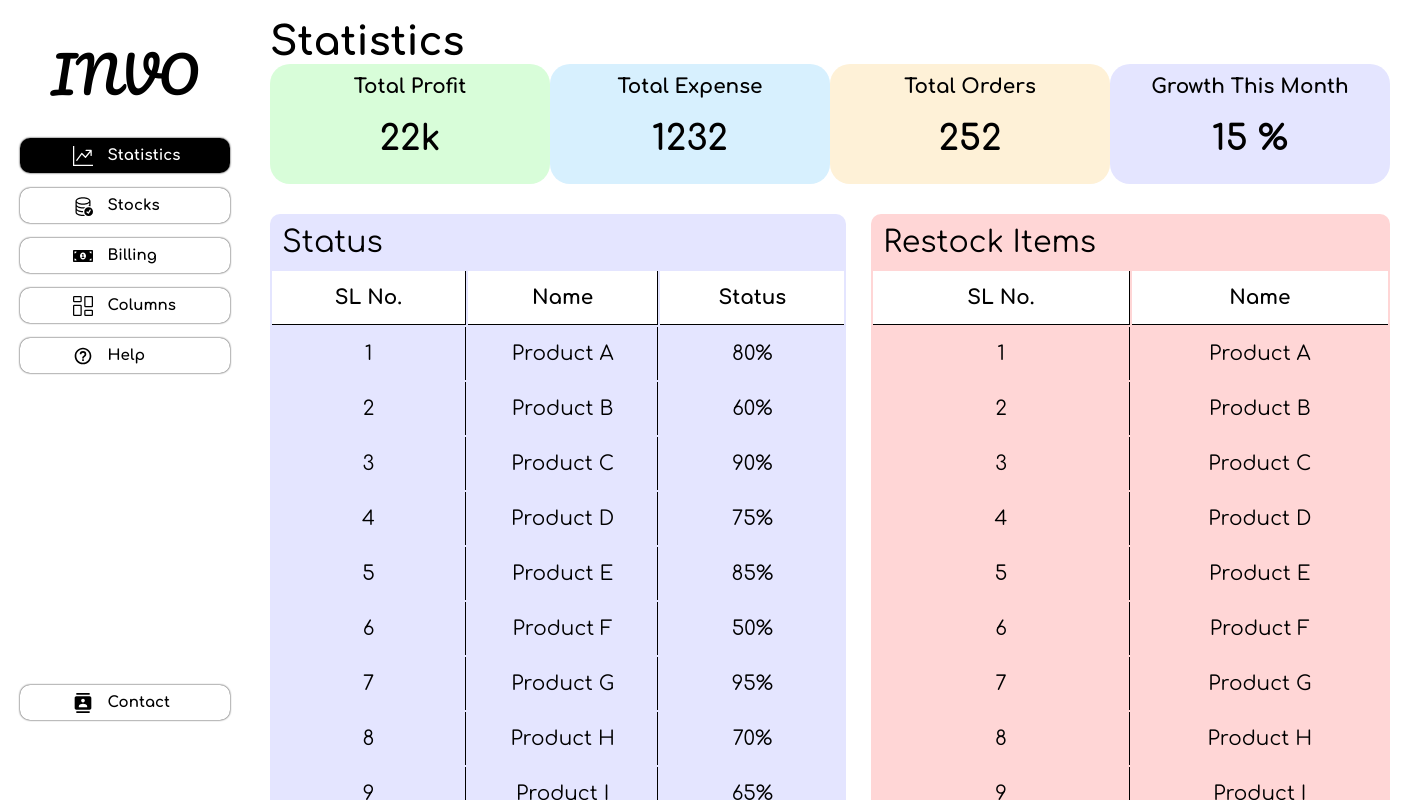
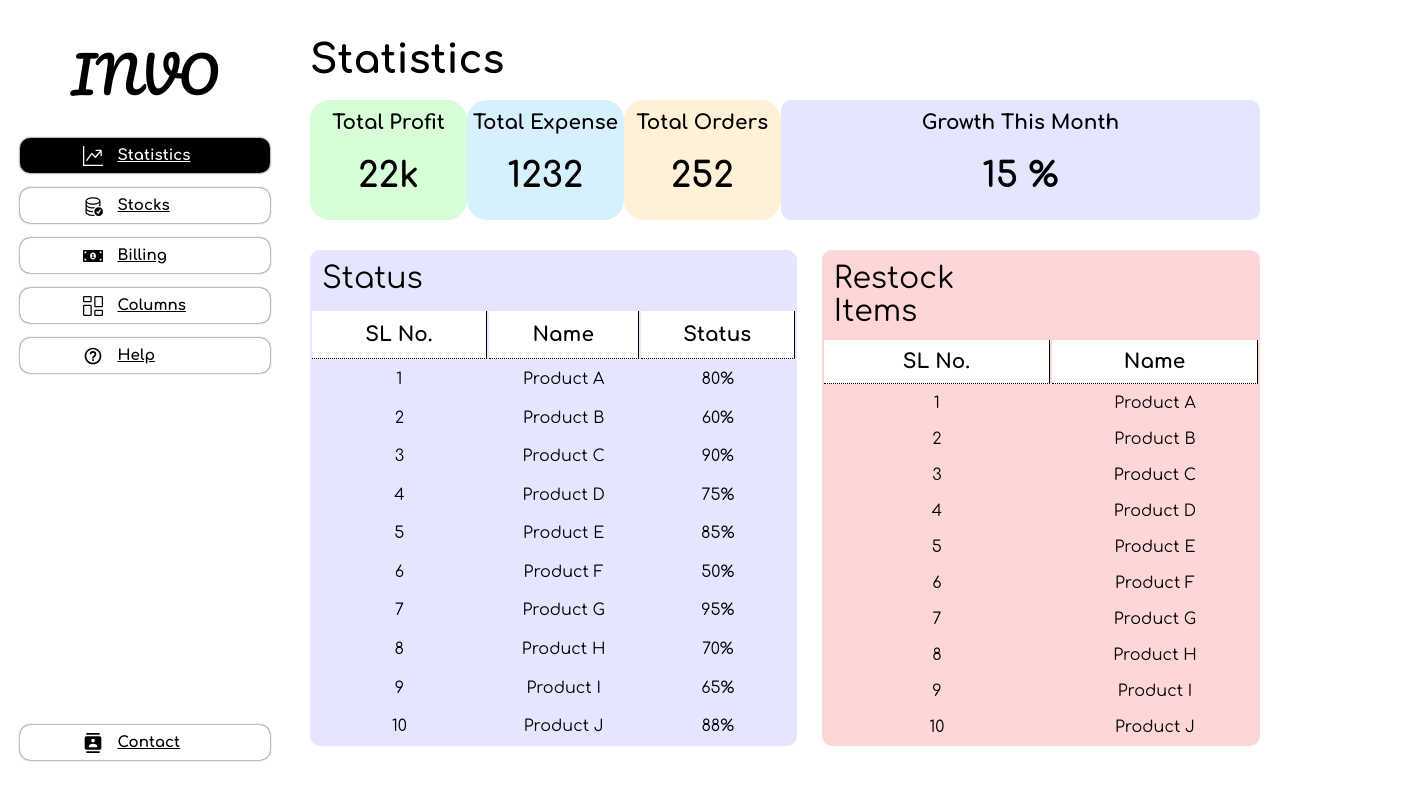
Before and after one commit to nikhitkumar00/Inventify, a React (Vite) app: page /statistics in a window 1280 px wide. Shown: the top 800 px of the page, 1410 px wide, since content can reach past the window. Built offline with nearby package versions, Linux system fonts and the light colour scheme.

Commit message:
updated css files

```diff
--- a/src/Components/Contact/Contact.css
+++ b/src/Components/Contact/Contact.css
@@ -1,11 +1,11 @@
-.MainContainer{
+.MainContainer_Contact{
     font-family: comfortaa;
     flex:1;
 
 }
 
 
-.ContactFormContainer{
+.ContactFormContainer_Contact{
     font-family: comfortaa;
     height: calc(100vh - 120px);
     background-color: #D8FDD9;
@@ -19,7 +19,7 @@
 
 }
 
-.ContactUsHeader{
+.ContactUsHeader_Contact{
     font-size: 40px;
     font-weight: bolder;
     height: 90px;
@@ -27,7 +27,7 @@
     align-items: center;
 }
 
-form{
+.form_Contact{
     display: flex;
     width: 90%;
     height: 80%;
@@ -46,14 +46,11 @@ form{
     padding: 10px 20px 10px 20px
 }
 
-input{
+
+.UserName{
     border: none;
     margin: 5px;
     border-radius: 10px;
-
-}
-
-.UserName{
     width: 284px;
     height: 50px;
     font-size: 18px;
@@ -61,6 +58,9 @@ input{
 
 }
 .Email{
+    border: none;
+    margin: 5px;
+    border-radius: 10px;
     padding-left: 10px;
     width: 284px;
     height: 50px;
@@ -76,7 +76,9 @@ input{
 }
 
 .Content{
-
+    border: none;
+    margin: 5px;
+    border-radius: 10px;
     height: 150px;
     font-size: 18px;
     padding: 10px 0 400px 10px;
--- a/src/Components/Contact/Contact.jsx
+++ b/src/Components/Contact/Contact.jsx
@@ -1,11 +1,11 @@
-import React from "react";
+
 import './Contact.css'
 const Contact = () => {
     return (
         <div className="MainContainer">
             <div className="ContactUsHeader">Contact Us</div>
             <div className="ContactFormContainer">
-                <form >
+                <form className='form_Contact'>
                     <div className="NameEmailContainer">
                         <input type="text" placeholder="Name" className="UserName"/>
                         <input type="text" placeholder="Email" className="Email" />
--- a/src/Components/Help/Help.css
+++ b/src/Components/Help/Help.css
@@ -1,47 +1,44 @@
 
-*{
+/* *{
     margin: 0;
     padding: 0;
     box-sizing: border-box;
     list-style: none;
     text-decoration: none;
+  } */
+
+
+  .wrapper_help{
+    background-color: #ffffff;
+    display: flex;
+    position: relative;
+    margin-bottom: 20px;
   }
 
-  body{
-     background-color: #ffffff;
-  }
-  .wrapper{
-    display: flex;
-    position: relative;
-  }
 
-    .logo {
-      display:flex;
-      font-family:'Pacifico';
-      font-size: 50px;
-      align-self: center;
-      margin: 10px 0px 20px 0px;
-    }
-
-  .main_content{
+  .main_content_help{
     width: 100%;
     font-family: 'Comfortaa';
     margin-left: 80px;
     background-color: #ffffff;
     border-radius: 20px;
-    margin-bottom: 30px;
+    margin-bottom: 20px;
+
   }
 
 
-  .info{
+  .info_help{
     border-radius: 20px;
     margin: 10px;
     padding: 30px;
     background-color: #D7F0FE;
     color: #717171;
     line-height: 25px;
+    margin-bottom: 20px;
   }
 
-  .wrapper .main_content .info div{
+  /* .wrapper .main_content .info div{
     margin-bottom: 20px;
   }
+
+   */
--- a/src/Components/Help/Help.jsx
+++ b/src/Components/Help/Help.jsx
@@ -2,12 +2,12 @@ import "./Help.css";
 
 const Help = () => {
   return (
-    <div class="wrapper">
-      <div class="main_content">
-        <div class="header">
+    <div className="wrapper_help">
+      <div className="main_content_help">
+        <div className="header_help">
           <b>HELP</b>
         </div>
-        <div class="info">
+        <div className="info_help">
           <p>
             Lorem ipsum dolor sit, amet consectetur adipisicing elit. A sed
             nobis ut exercitationem atque accusamus sit natus officiis totam
--- a/src/Components/Login/Login.css
+++ b/src/Components/Login/Login.css
@@ -54,7 +54,7 @@
 }
 
 
-::placeholder {
+.text_login::placeholder {
   color: #948989;
   font-style: italic;
   font-family: "Comfortaa", cursive;
--- a/src/Components/Navbar/Navbar.jsx
+++ b/src/Components/Navbar/Navbar.jsx
@@ -1,4 +1,4 @@
-import React from "react";
+
 import "./Navbar.css";
 import { BsGraphUpArrow } from "react-icons/bs";
 import { BsDatabaseCheck } from "react-icons/bs";
--- a/src/Components/Signup/Signup.css
+++ b/src/Components/Signup/Signup.css
@@ -21,7 +21,7 @@
   border-radius: 30px;
   background-color: rgb(192, 216, 241);
 }
-p {
+.p_signup{
   display: flex;
 }
 .head_signup {
@@ -37,9 +37,7 @@ form {
   width: 100%;
 }
 
-input[type="text"],
-input[type="password"],
-input[type="email"] {
+.input_signup{
   height: 35px;
   width: 300px;
   border-radius: 8px;
@@ -48,15 +46,16 @@ input[type="email"] {
   border: 1px solid black;
   background-color: rgb(243, 246, 249);
   border: none;
+
 }
-::placeholder {
+.input_signup::placeholder {
   color: #948989;
   font-style: italic;
   font-family: "Comfortaa", cursive;
   font-weight: 600;
   font-size: 14px;
 }
-button {
+.button_signup{
   width: 150px;
   height: 40px;
   background-color: #094d7d;
@@ -65,15 +64,15 @@ button {
   border: 0px;
   font-size: 17px;
 }
-button:hover {
+.button_signup:hover {
   background-color: #072032;
 }
-t {
+.t_signup{
   font-weight: bolder;
   margin-left: 5px;
   font-size: large;
   text-decoration: underline;
 }
-p {
+.p_signup{
   font-style: italic;
 }
--- a/src/Components/Signup/Signup.jsx
+++ b/src/Components/Signup/Signup.jsx
@@ -1,5 +1,5 @@
 import './Signup.css';
-import React from "react";
+
 
 const Signup = () => {
   return (
@@ -7,15 +7,15 @@ const Signup = () => {
       <div className="logo_signup">INVO</div>
       <div className="container_signup">
         <div className="head_signup">Signup</div>
-        <form>
-          <input type="text" placeholder="Username"></input>
-          <input type="email" placeholder="Email"></input>
-          <input type="password" placeholder="Create Password"></input>
-          <input type="password" placeholder="Confirm Password"></input>
-          <button type="submit">Sign Up</button>
+        <form >
+          <input className="input_signup" type="text" placeholder="Username"></input>
+          <input className="input_signup" type="email" placeholder="Email"></input>
+          <input className="input_signup" type="password" placeholder="Create Password"></input>
+          <input className="input_signup" type="password" placeholder="Confirm Password"></input>
+          <button className="button_signup" type="submit">Sign Up</button>
         </form>
-        <p>
-          Already have an account? <t>Login</t>
+        <p className='p_signup'>
+          Already have an account? <t className="t_signup">Login</t>
         </p>
       </div>
     </div>
--- a/src/Components/Statistics/Statistics.css
+++ b/src/Components/Statistics/Statistics.css
@@ -57,10 +57,16 @@
 
 .purple_statistics {
     background-color: #E4E5FF;
+    border-radius: 10px;
+    width: 100%;
+    text-align: center;
 }
 
 .red_statistics {
     background-color: #FFD6D6;
+    border-radius: 10px;
+    width: 100%;
+    text-align: center;
 }
 
 .green_statistics:hover, .blue_statistics:hover, .yellow_statistics:hover, .red_statistics:hover, .purple_statistics:hover {
@@ -85,22 +91,22 @@
     gap: 25px;
 }
 
-table {
+/* table {
     border-radius: 10px;
     width: 100%;
     text-align: center;
-}
+} */
 
-table:last-child {
+.red_statistics:last-child,.purple_statistics:last-child {
     width: 90%;
 }
 
-td {
+.td_statistics{
     padding: 8px;
     width: 100px;
 }
 
-th {
+.th_statistics{
     padding: 10px;
     border-bottom: 1px dotted black;
 }
--- a/src/Components/Statistics/Statistics.jsx
+++ b/src/Components/Statistics/Statistics.jsx
@@ -1,4 +1,4 @@
-import React from "react";
+
 import "./Statistics.css";
 
 const Statistics = () => {
@@ -28,106 +28,106 @@ const Statistics = () => {
           <table className="purple_statistics">
             <div className="head_statistics">Status</div>
             <tr>
-              <th>SL No.</th>
-              <th>Name</th>
-              <th>Status</th>
+              <th className="th_statistics">SL No.</th>
+              <th className="th_statistics">Name</th>
+              <th className="th_statistics">Status</th>
             </tr>
             <tr>
-              <td>1</td>
-              <td>Product A</td>
-              <td>80%</td>
+              <td className="td_statistics">1</td>
+              <td className="td_statistics">Product A</td>
+              <td className="td_statistics">80%</td>
             </tr>
             <tr>
-              <td>2</td>
-              <td>Product B</td>
-              <td>60%</td>
+              <td className="td_statistics">2</td>
+              <td className="td_statistics">Product B</td>
+              <td className="td_statistics">60%</td>
             </tr>
             <tr>
-              <td>3</td>
-              <td>Product C</td>
-              <td>90%</td>
+              <td className="td_statistics">3</td>
+              <td className="td_statistics">Product C</td>
+              <td className="td_statistics">90%</td>
             </tr>
             <tr>
-              <td>4</td>
-              <td>Product D</td>
-              <td>75%</td>
+              <td className="td_statistics">4</td>
+              <td className="td_statistics">Product D</td>
+              <td className="td_statistics">75%</td>
             </tr>
             <tr>
-              <td>5</td>
-              <td>Product E</td>
-              <td>85%</td>
+              <td className="td_statistics">5</td>
+              <td className="td_statistics">Product E</td>
+              <td className="td_statistics">85%</td>
             </tr>
             <tr>
-              <td>6</td>
-              <td>Product F</td>
-              <td>50%</td>
+              <td className="td_statistics">6</td>
+              <td className="td_statistics">Product F</td>
+              <td className="td_statistics">50%</td>
             </tr>
             <tr>
-              <td>7</td>
-              <td>Product G</td>
-              <td>95%</td>
+              <td className="td_statistics">7</td>
+              <td className="td_statistics">Product G</td>
+              <td className="td_statistics">95%</td>
             </tr>
             <tr>
-              <td>8</td>
-              <td>Product H</td>
-              <td>70%</td>
+              <td className="td_statistics">8</td>
+              <td className="td_statistics">Product H</td>
+              <td className="td_statistics">70%</td>
             </tr>
             <tr>
-              <td>9</td>
-              <td>Product I</td>
-              <td>65%</td>
+              <td className="td_statistics">9</td>
+              <td className="td_statistics">Product I</td>
+              <td className="td_statistics">65%</td>
             </tr>
             <tr>
-              <td>10</td>
-              <td>Product J</td>
-              <td>88%</td>
+              <td className="td_statistics">10</td>
+              <td className="td_statistics">Product J</td>
+              <td className="td_statistics">88%</td>
             </tr>
           </table>
           <table className="red_statistics">
             <div className="head_statistics">Restock Items</div>
             <tr>
-              <th>SL No.</th>
-              <th>Name</th>
+              <th className="th_statistics">SL No.</th>
+              <th className="th_statistics">Name</th>
             </tr>
             <tr>
-              <td>1</td>
-              <td>Product A</td>
+              <td className="td_statistics">1</td>
+              <td className="td_statistics">Product A</td>
             </tr>
             <tr>
-              <td>2</td>
-              <td>Product B</td>
+              <td className="td_statistics">2</td>
+              <td className="td_statistics">Product B</td>
             </tr>
             <tr>
-              <td>3</td>
-              <td>Product C</td>
+              <td className="td_statistics">3</td>
+              <td className="td_statistics">Product C</td>
             </tr>
             <tr>
-              <td>4</td>
-              <td>Product D</td>
+              <td className="td_statistics">4</td>
+              <td className="td_statistics">Product D</td>
             </tr>
             <tr>
-              <td>5</td>
-              <td>Product E</td>
+              <td className="td_statistics">5</td>
+              <td className="td_statistics">Product E</td>
             </tr>
             <tr>
-              <td>6</td>
-              <td>Product F</td>
+              <td className="td_statistics">6</td>
+              <td className="td_statistics">Product F</td>
             </tr>
             <tr>
-              <td>7</td>
-              <td>Product G</td>
+              <td className="td_statistics">7</td>
+              <td className="td_statistics">Product G</td>
             </tr>
             <tr>
-              <td>8</td>
-              <td>Product H</td>
+              <td className="td_statistics">8</td>
+              <td className="td_statistics">Product H</td>
             </tr>
             <tr>
-              <td>9</td>
-              <td>Product I</td>
+              <td className="td_statistics">9</td>
+              <td className="td_statistics">Product I</td>
             </tr>
             <tr>
-              <td>10</td>
-              <td>Product J</td>
+              <td className="td_statistics">10</td>
+              <td className="td_statistics">Product J</td>
             </tr>
           </table>
         </div>
--- a/src/Components/Stocks/Stocks.css
+++ b/src/Components/Stocks/Stocks.css
@@ -1,4 +1,4 @@
-td{
+.td_STOCKS{
     width: 250px;
     border-right: 1px solid black;
     padding: 15px;
@@ -6,7 +6,7 @@ td{
     font-size: 20px;
 
 }
-th{
+.th_STOCKS{
     padding: 15px;
     width: 250px;
     font-size: 20px;
@@ -22,19 +22,20 @@ th{
     margin-top: 20px;
     border: 4px solid black;
     border-radius: 20px;
+
 }
 
-input[type="text"]{
+.StocksInput[type="text"]{
     border-radius: 10px;
     padding: 5px;
     font-size: 15px;
 
 }
 
-table tr td:last-child {
+.StocksTable tr td:last-child,.AddTable tr td:last-child{
     border-right: none;
   }
-  table tr th:last-child {
+.StocksTable tr th:last-child,.AddTable tr th:last-child{
     border-right: none;
   }
 
--- a/src/Components/Stocks/Stocks.jsx
+++ b/src/Components/Stocks/Stocks.jsx
@@ -1,4 +1,4 @@
-import React from "react";
+
 import "./Stocks.css";
 
 export const Stocks = () => {
@@ -6,51 +6,51 @@ export const Stocks = () => {
     <div className="Stocks">
       <table className="StocksTable">
         <tr>
-          <th>Sl.no</th>
-          <th>Name</th>
-          <th>Expiry Date</th>
-          <th>MRP</th>
-          <th>Quantity</th>
+          <th className="th_STOCKS">Sl.no</th>
+          <th className="th_STOCKS">Name</th>
+          <th className="th_STOCKS">Expiry Date</th>
+          <th className="th_STOCKS">MRP</th>
+          <th className="th_STOCKS">Quantity</th>
         </tr>
         <tr>
-          <td>data</td>
-          <td>data</td>
-          <td>data</td>
-          <td>data</td>
-          <td>data</td>
+          <td className=".td_STOCKS">data</td>
+          <td className=".td_STOCKS">data</td>
+          <td className=".td_STOCKS">data</td>
+          <td className=".td_STOCKS">data</td>
+          <td className=".td_STOCKS">data</td>
         </tr>
         <tr>
-          <td>Sl.no</td>
-          <td>data</td>
-          <td>data</td>
-          <td>data</td>
-          <td>data</td>
+          <td className=".td_STOCKS">Sl.no</td>
+          <td className=".td_STOCKS">data</td>
+          <td  className=".td_STOCKS">data</td>
+          <td className=".td_STOCKS">data</td>
+          <td className=".td_STOCKS">data</td>
         </tr>
       </table>
       <div>
         <form action="" style={{width:"100%"}}>
           <table className="AddTable">
             <tr>
-              <th>Sl.no</th>
-              <th>Name</th>
-              <th>Expiry Date</th>
-              <th>MRP</th>
-              <th>Quantity</th>
+              <th className="th_STOCKS">Sl.no</th>
+              <th className="th_STOCKS">Name</th>
+              <th className="th_STOCKS">Expiry Date</th>
+              <th className="th_STOCKS">MRP</th>
+              <th className="th_STOCKS">Quantity</th>
             </tr>
             <tr>
-              <td>
+              <td  className=".td_STOCKS">
                 <input type="text" name="" id="" className="StocksInput"/>
               </td>
-              <td>
+              <td  className=".td_STOCKS">
                 <input type="text" name="" id="" className="StocksInput"/>
               </td>
-              <td>
+              <td  className=".td_STOCKS">
                 <input type="text" name="" id="" className="StocksInput"/>
               </td>
-              <td>
+              <td  className=".td_STOCKS">
                 <input type="text" name="" id="" className="StocksInput" />
               </td>
-              <td>
+              <td  className=".td_STOCKS">
                 <input type="text" name="" id="" className="StocksInput"/>
               </td>
             </tr>
```
